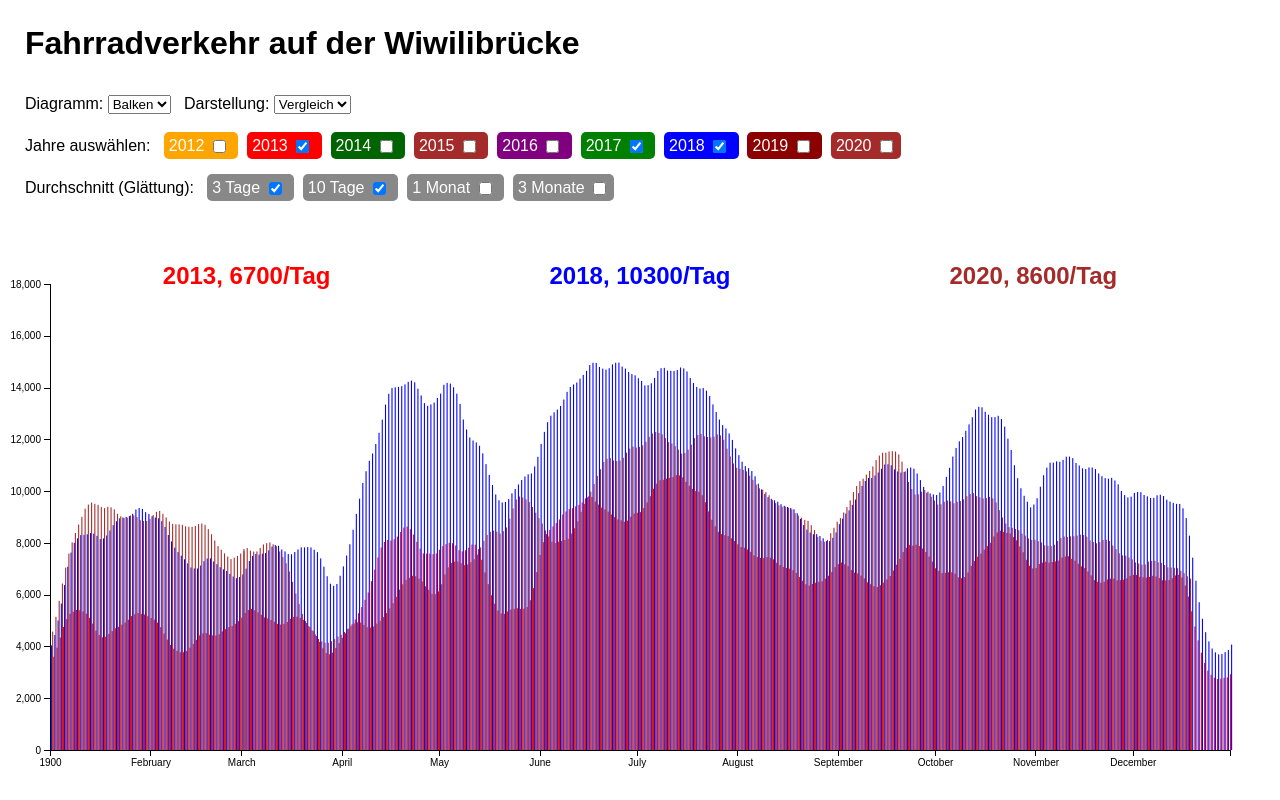
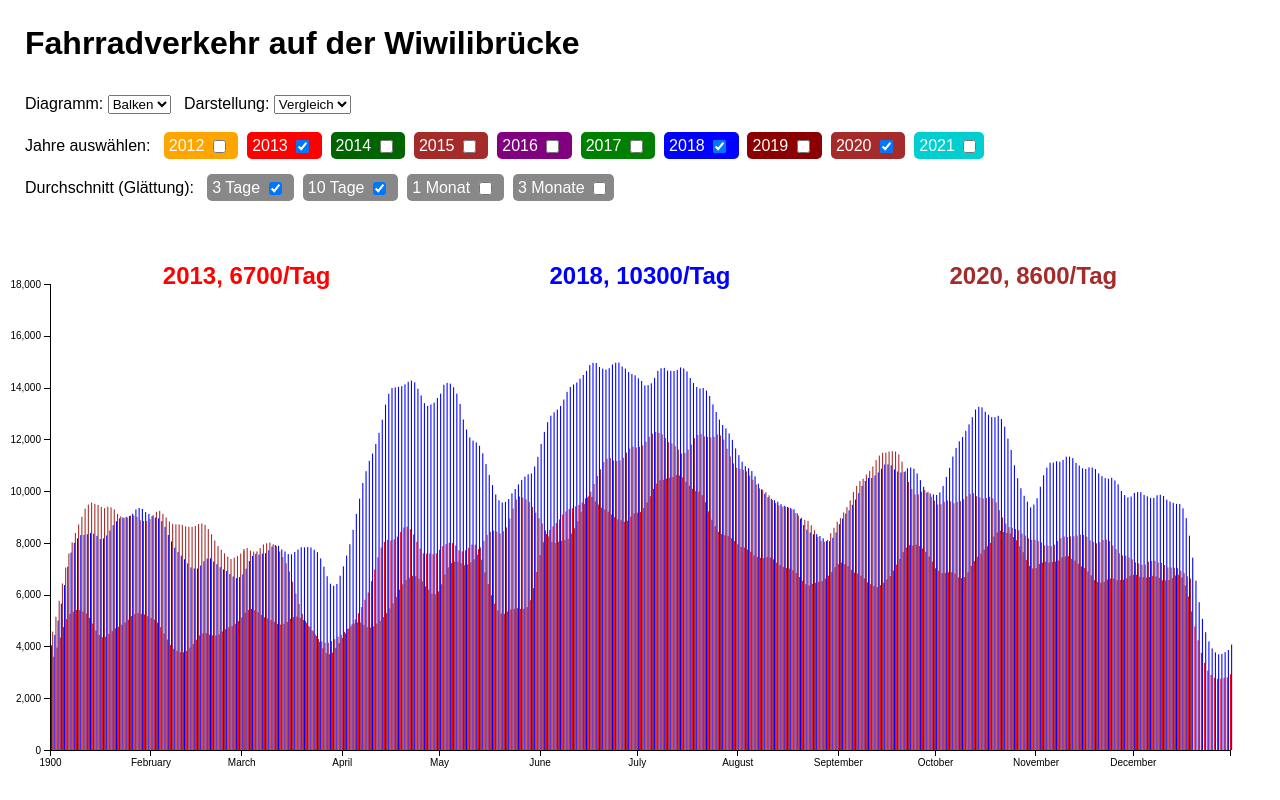
Before and after one commit to nicograef/wiwili, a website: page public/index.html in a window 1280 px wide. Drawn offline with nearby package versions, Linux system fonts and the light colour scheme.

Commit message:
added 2021 with color

```diff
--- a/package.json
+++ b/package.json
@@ -6,6 +6,7 @@
   "scripts": {
     "dev": "rollup -wc & serve public",
     "build": "npm run update && rollup -c",
+    "serve": "serve public",
     "deploy": "npm run build && gh-pages -d public",
     "update": "node utils/update-data.js"
   },
--- a/public/bundle.js
+++ b/public/bundle.js
@@ -11,7 +11,7 @@
         2018: 'blue',
         2019: 'darkred',
         2020: 'brown',
-        2021: 'darkyellow'
+        2021: 'darkturquoise'
     };
 
     var LineGraph = function (data) {
--- a/public/index.html
+++ b/public/index.html
@@ -51,7 +51,7 @@
         &nbsp;
         <span class="checkbox">
           <label for="2017">2017</label>
-          <input type="checkbox" name="2017" value="2017" checked />
+          <input type="checkbox" name="2017" value="2017" />
         </span>
         &nbsp;
         <span class="checkbox">
@@ -66,7 +66,12 @@
         &nbsp;
         <span class="checkbox">
           <label for="2020">2020</label>
-          <input type="checkbox" name="2020" value="2020" />
+          <input type="checkbox" name="2020" value="2020" checked />
+        </span>
+        &nbsp;
+        <span class="checkbox">
+          <label for="2021">2021</label>
+          <input type="checkbox" name="2021" value="2021" />
         </span>
       </div>
       <div id="smoothing">
--- a/src/constants.ts
+++ b/src/constants.ts
@@ -8,5 +8,5 @@
   2018: 'blue',
   2019: 'darkred',
   2020: 'brown',
-  2021: 'darkyellow'
+  2021: 'darkturquoise'
 }
--- a/src/index.ts
+++ b/src/index.ts
@@ -1,7 +1,7 @@
 import * as d3 from 'd3'
+
 import { LineGraph } from './linegraph'
 import { BarChart } from './barchart'
-
 import { colors } from './constants'
 
 type countData = {
```
Also changed, not shown: 1 other file.
